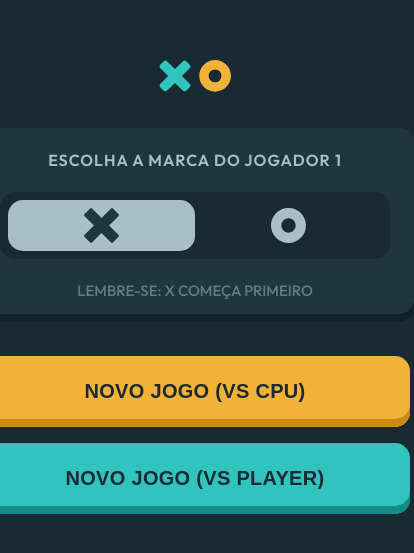
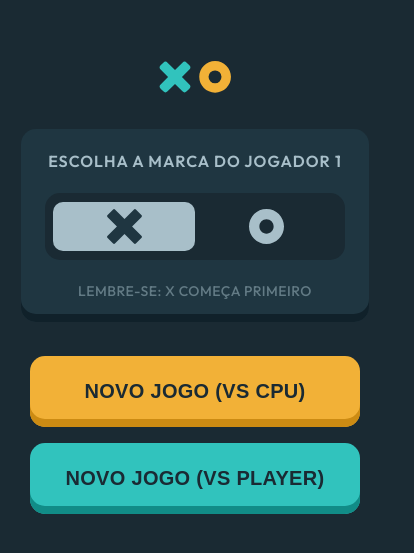
Before and after one commit to JeanVictor44/react-tic-tac-toe, a React (Vite) app: page / in a window 390 px wide. Shown: the part 135-688 px from the top of the page, 414 px wide, since content can reach past the window. Built offline with nearby package versions, Linux system fonts and the light colour scheme.

Commit message:
feat(pages/Home): animation buttons and media queries

```diff
--- a/src/pages/Home/styles.scss
+++ b/src/pages/Home/styles.scss
@@ -18,6 +18,22 @@
   max-width: 450px;
   margin: 0 auto;
 }
+@media (max-width: 600px) {
+  .home-container {
+    max-width: 400px;
+  }
+}
+@media (max-width: 500px) {
+  .home-container {
+    max-width: 350px;
+  }
+}
+@media (max-width: 400px) {
+  .home-container {
+    max-width: 300px;
+  }
+}
+
 
 .choose-mark-box {
   background-color: colors.$gray-box-background;
@@ -32,7 +48,22 @@
     font-weight: 600;
     letter-spacing: 1px;
   }
+
   .choose-mark-box__buttons-box {
+    position: relative;
+    &:after {
+      content: "";
+      position: absolute;
+      top: 9px;
+      bottom: 9px;
+      width: calc(50% - 8px);
+      background-color: colors.$gray-300;
+      border-radius: 10px;
+      z-index: 1;
+      transition: transform 0.3s ease-in-out;
+      will-change: transform;
+    }
+
     margin: spacing.$margin-large 0;
     background-color: colors.$background-color;
     padding: spacing.$padding-small;
@@ -52,48 +83,64 @@
       align-items: center;
       position: relative;
       cursor: pointer;
+      z-index: 2;
+      overflow: hidden;
       img {
         width: 35px;
-        z-index: 1;
       }
-      overflow: hidden;
-    }
-    button.mark_choosed {
-      background-color: colors.$gray-300;
+      &:hover {
+        background-color: rgba(255, 255, 255, 0.1);
+      }
     }
   }
   .choose-mark-box__reminder {
     color: colors.$gray-600-text-color;
     text-align: center;
     font-weight: 500;
-    font-size: 15px;
+    font-size: 14px;
+    letter-spacing: 0.5px;
   }
+}
+.O:after {
+  transform: translate3d(100%, 0, 0);
 }
 
 .actions-buttons-container {
   display: flex;
   flex-direction: column;
-  gap:spacing.$margin-medium;
+  gap: spacing.$margin-medium;
   width: 100%+10;
   button {
-    border:none;
+    border: none;
     color: colors.$primary-text-color;
-    font-size:20px;
+    font-size: 20px;
     font-weight: 700;
     letter-spacing: 0.3px;
-    padding:spacing.$padding-medium;
+    padding: spacing.$padding-medium;
     border-radius: border-radius.$border-radius-default;
     padding: spacing.$padding-large 0;
     cursor: pointer;
+    transition: all 0.1s ease-out;
+  }
+  button:hover {
+    filter: brightness(1.1);
   }
   #button-vs-cpu {
-    background-color:colors.$orange-color;
+    background-color: colors.$orange-color;
     @include mixins.default-box-shadow(colors.$orange-shadow-color);
+  }
+  #button-vs-cpu:active {
+    transform: translateY(4px) scaleY(0.93);
+    box-shadow: inset 0px -4px 0px colors.$orange-shadow-color;
+  }
 
+  #button-vs-player {
+    background-color: colors.$blue-color;
+    @include mixins.default-box-shadow(colors.$blue-shadow-color);
   }
-  #button-vs-player {
-    background-color:colors.$blue-color;
-    @include mixins.default-box-shadow(colors.$blue-shadow-color);
 
+  #button-vs-player:active {
+    transform: translateY(4px) scaleY(0.93);
+    box-shadow: inset 0px -4px 0px colors.$blue-shadow-color;
   }
 }
```
